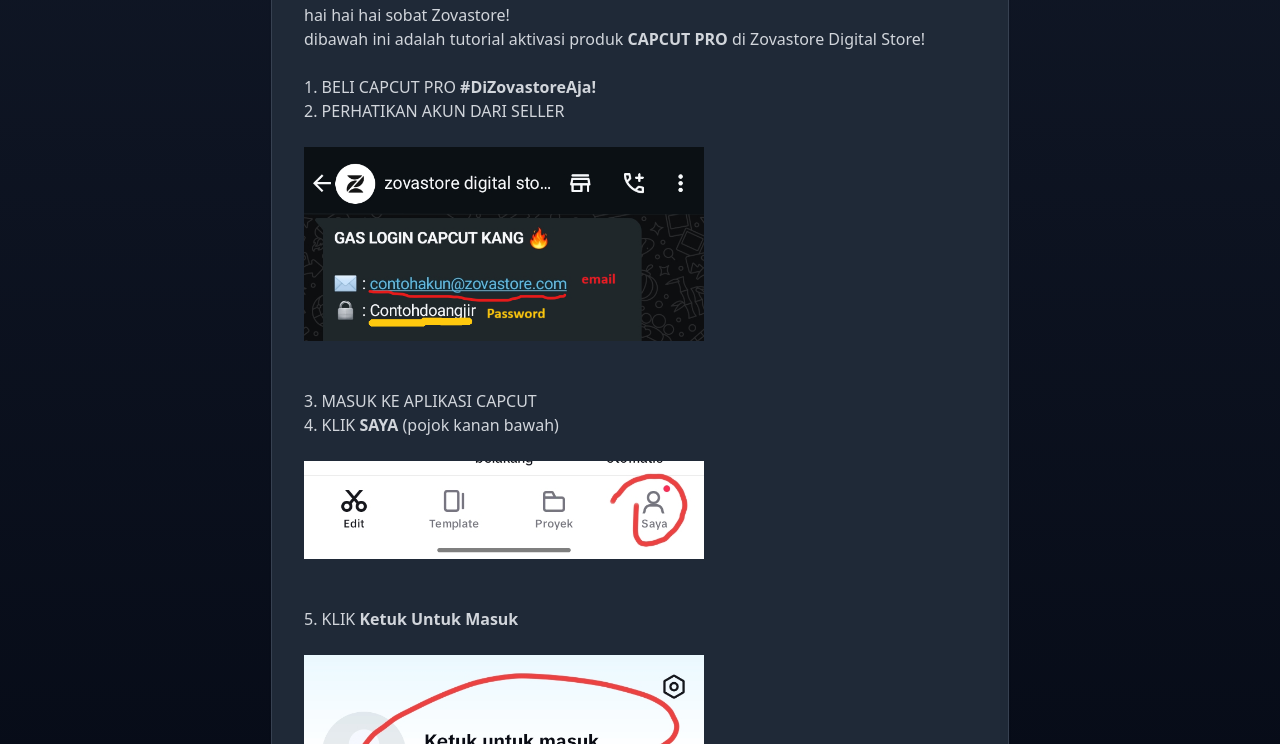
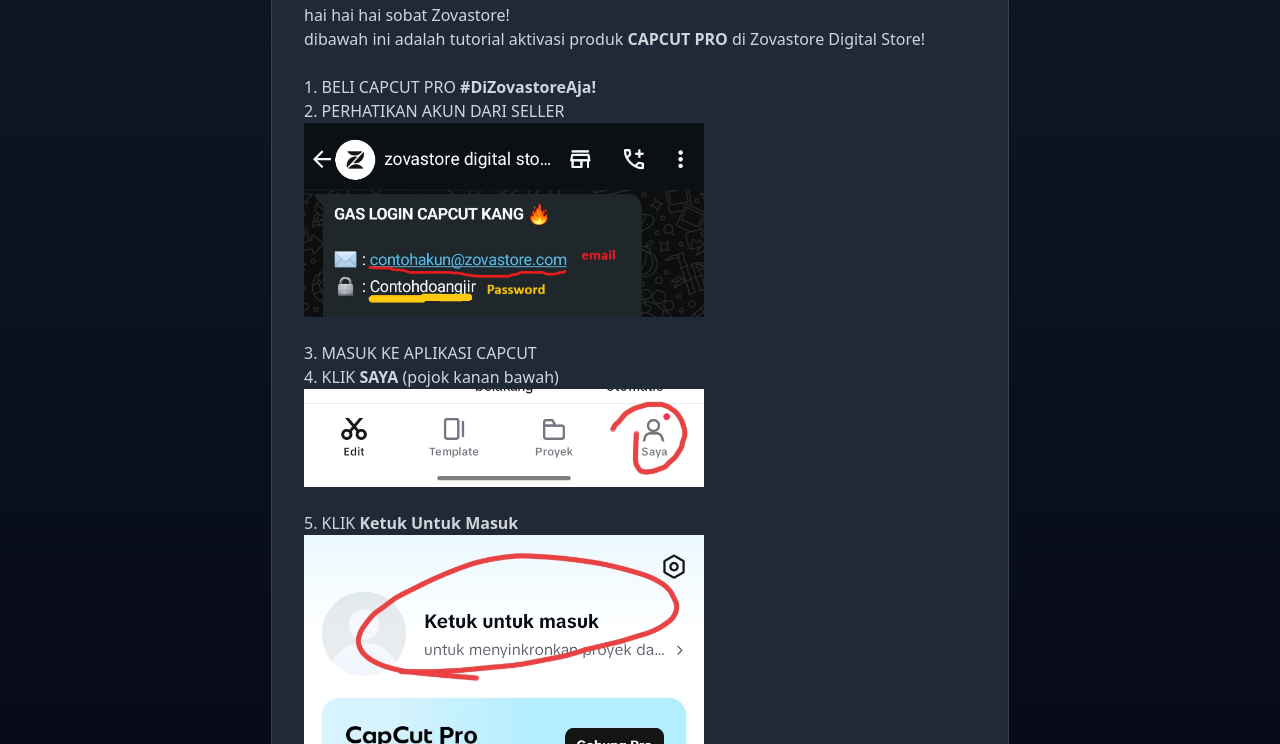
Before and after one commit to Masterkunzz/zovadocs, a plain HTML site: page tutorial/ccpro.html in a window 1280 px wide. Shown: the part 208-952 px from the top of the page. Drawn offline with nearby package versions, Linux system fonts and the light colour scheme.

Commit message:
Update ccpro.html

```diff
--- a/tutorial/ccpro.html
+++ b/tutorial/ccpro.html
@@ -18,15 +18,15 @@
       <p class="text-gray-300 mb-6"><a href="https://instagram.com/ahmadbafagihh_"><u><i>Write by : Ahmad Bafagih</i></u></a><br><br>hai hai hai sobat Zovastore!<br>
         dibawah ini adalah tutorial aktivasi produk <b>CAPCUT PRO</b> di Zovastore Digital Store!<br><br>
         1. BELI CAPCUT PRO <B>#DiZovastoreAja!</B><br>
-        2. PERHATIKAN AKUN DARI SELLER<br><br>
-        <img src="image/emailcc.png" alt="icon" width="400"><br><br>
+        2. PERHATIKAN AKUN DARI SELLER<br>
+        <img src="image/emailcc.png" alt="icon" width="400"><br>
         3. MASUK KE APLIKASI CAPCUT<br>
-        4. KLIK <B>SAYA</B> (pojok kanan bawah)<br><br>
-        <img src="image/saya.png" alt="icon" width="400"><br><br>
-        5. KLIK <B>Ketuk Untuk Masuk</B><br><br>
-        <img src="image/gabung.png" alt="icon" width="400"><br><br>
-        6. KLIK <B>MASUK DENGAN EMAIL</B><br><br>
-        <img src="image/masuk.png" alt="icon" width="400"><br><br>
+        4. KLIK <B>SAYA</B> (pojok kanan bawah)<br>
+        <img src="image/saya.png" alt="icon" width="400"><br>
+        5. KLIK <B>Ketuk Untuk Masuk</B><br>
+        <img src="image/gabung.png" alt="icon" width="400"><br>
+        6. KLIK <B>MASUK DENGAN EMAIL</B><br>
+        <img src="image/masuk.png" alt="icon" width="400"><br>
         7. MASUKKAN EMAIL DAN PASWORD YANG DIBERI SELLER, LALU KLIK <B>LANJUTKAN</B>
         <img src="image/masukin.png" alt="icon" width="400">
       </p>
```
